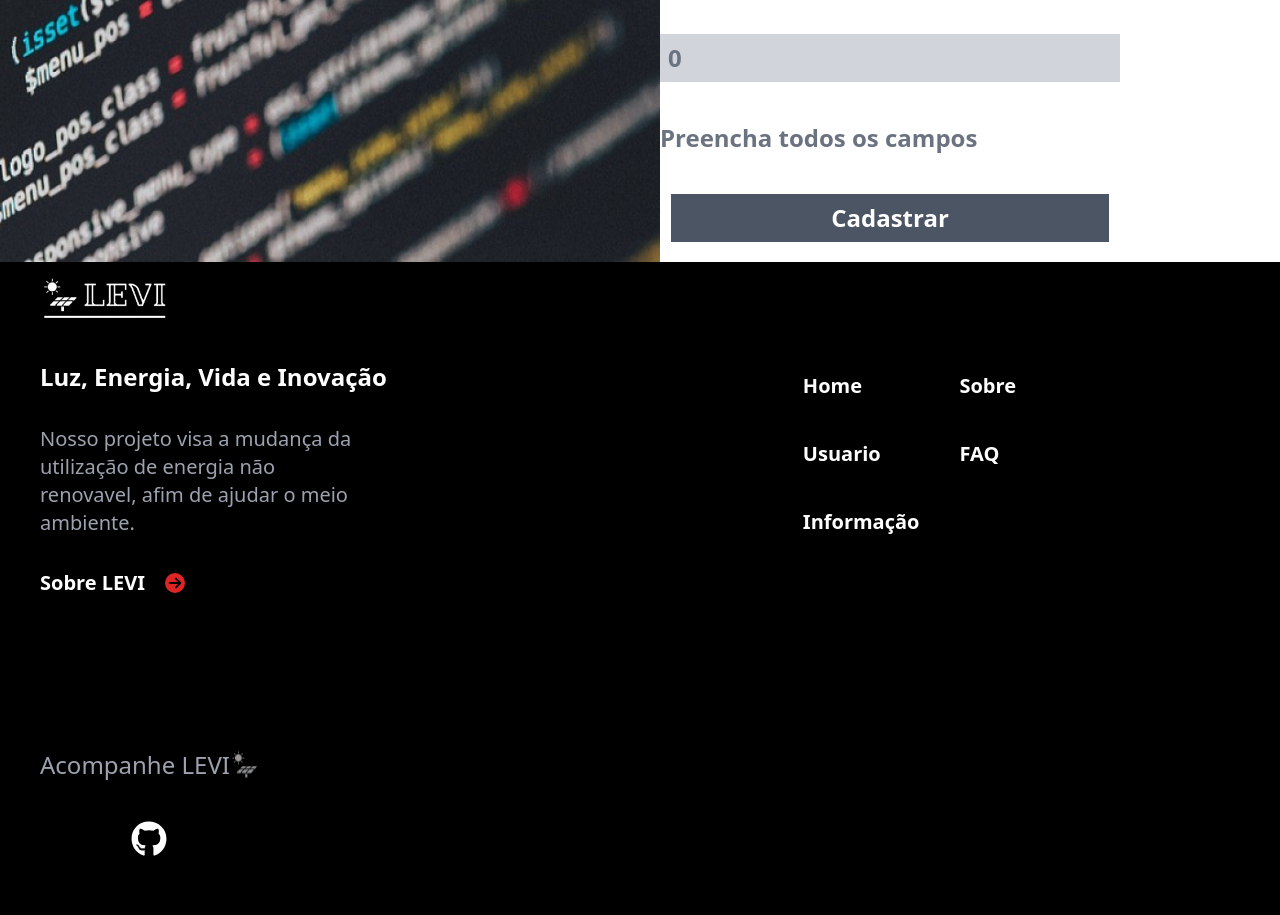
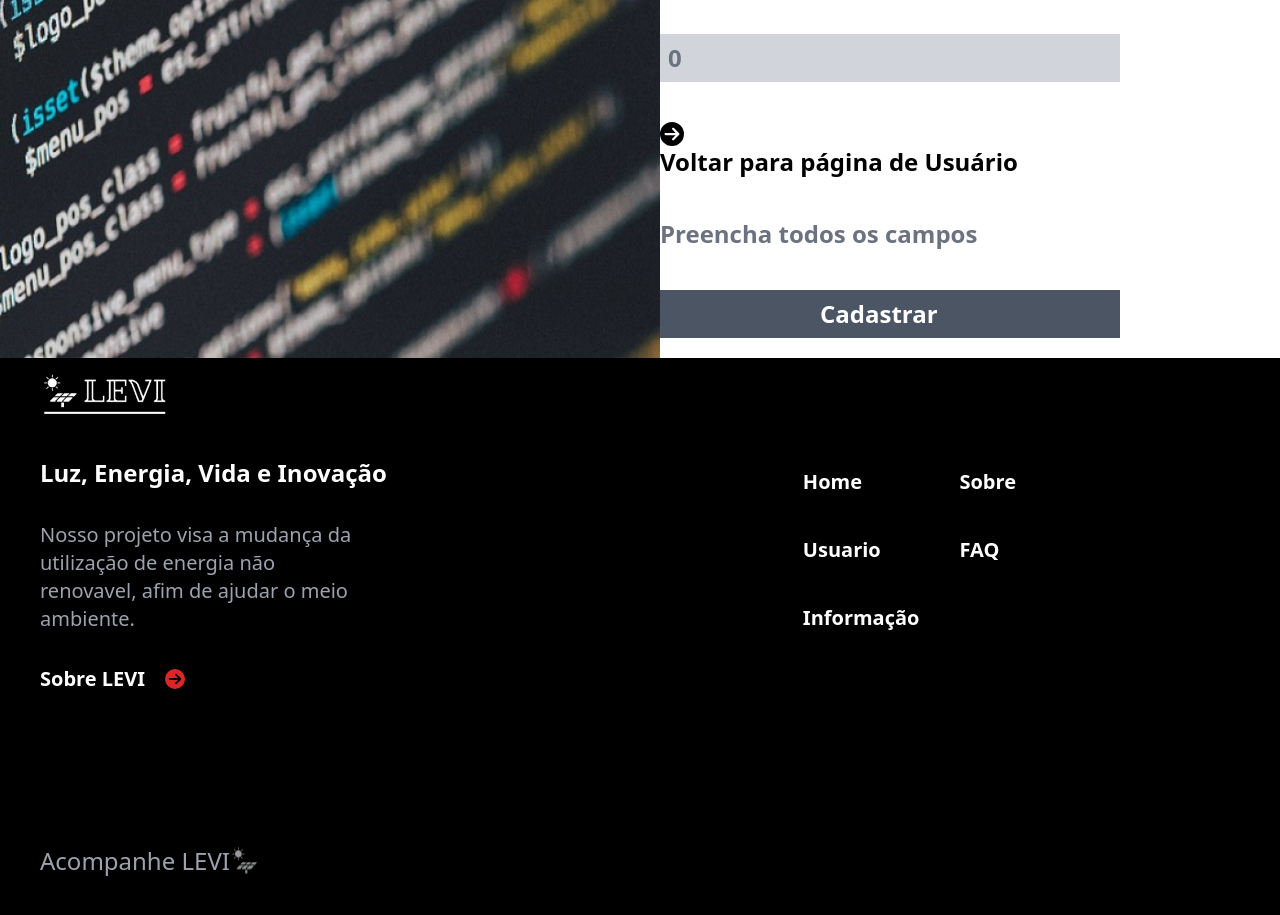
Before and after one commit to LEVI-FIAP/Front-end, a Next.js app: page /usuario/relatorio/cadastrar/1 in a window 1280 px wide. Shown: the part 1020-1935 px from the top of the page. Built offline with nearby package versions, Linux system fonts and the light colour scheme.

Commit message:
adicionei opção para voltar pro usuario

```diff
--- a/src/app/usuario/editar/[idUser]/page.tsx
+++ b/src/app/usuario/editar/[idUser]/page.tsx
@@ -4,6 +4,7 @@ import Link from "next/link"
 import { useRouter } from "next/navigation";
 import { useEffect, useState } from "react";
 import { IoIosArrowBack as SetaEsquerda } from "react-icons/io";
+import { FaCircleArrowRight as SetaDireita} from "react-icons/fa6";
 import fundo from "@/images/form-edit.png";
 import Image from "next/image";
 
@@ -100,6 +101,10 @@ export default function Editar({params}: {params: { idUser: number }}) {
                     </button>
                   </div>
               </div>
+              <Link href={`/usuario/${params.idUser}`}>
+                <SetaDireita />
+                <h4>Voltar para página de Usuário</h4>
+              </Link>
               <h3 className={className}>{mensagemStatus}</h3>
               <div>
                   <button className="btn flex justify-self-center bg-gray-600 text-white py-2 px-40 phone:max-sm:px-10" type="submit">Alterar Dados</button>
--- a/src/app/usuario/relatorio/[relatorioId]/page.tsx
+++ b/src/app/usuario/relatorio/[relatorioId]/page.tsx
@@ -156,8 +156,8 @@ if (erro) {
         <div className="bg-[url('../assets/fundo-relatorio-2.png')] bg-cover bg-center text-white px-20 py-10 flex flex-col gap-14 font-bold text-xl phone:max-md:text-lg phone:max-md:px-2 phone:max-lg:pt-20">
           <p className="w-110 phone:max-md:w-80">Esperamos que com esse investimento você decida se é vantajoso ou não, lembre-se a sua ajuda importa muito</p>
           <div className="link flex border-t-2 w-105 pt-10 mt-10 gap-10">
-            <h6>Voltar para a página de usuario</h6>
             <Link href={`/usuario/${relatorio.idUsuario}`} className="relative top-1 text-red-600">
+              <h6>Voltar para a página de usuario</h6>
               <SetaDireita/>
               </Link>
             </div>
--- a/src/app/usuario/relatorio/cadastrar/[userId]/page.tsx
+++ b/src/app/usuario/relatorio/cadastrar/[userId]/page.tsx
@@ -3,6 +3,7 @@ import { TipoRelatorio} from "@/types";
 import Link from "next/link"
 import { useState } from "react";
 import { IoIosArrowBack as SetaEsquerda } from "react-icons/io";
+import { FaCircleArrowRight as SetaDireita} from "react-icons/fa6";
 import fundo from "@/images/form-edit.png";
 import Image from "next/image";
 
@@ -108,10 +109,12 @@ export default function Cadastrar({params}: {params: { userId: number }}) {
                   <label htmlFor="idValor">Valor médio da conta de luz</label>
                   <input className="bg-gray-300 text-gray-500 p-2 w-108 sm:max-lg:w-auto phone:max-sm:w-60" type="number" name="valor" id="idValor" value={relatorio.contaLuz} onChange={(e)=> setRelatorio({...relatorio, contaLuz: Number(e.target.value)})} placeholder="Digite a média da sua conta de luz" required/>
               </div>
+              <Link href={`/usuario/${params.userId}`}>
+                <SetaDireita />
+                <h4>Voltar para página de Usuário</h4>
+              </Link>
               <h3 className={className}>{mensagemStatus}</h3>
-              <div >
-                  <button className="btn flex justify-self-center bg-gray-600 text-white py-2 px-40 phone:max-sm:px-10" type="submit">Cadastrar</button>
-              </div>
+              <button className="btn flex justify-self-center bg-gray-600 text-white py-2 px-40 phone:max-sm:px-10" type="submit">Cadastrar</button>
           </form>
         </aside>
     </main>
--- a/src/app/usuario/relatorio/editar/[idRelatorio]/page.tsx
+++ b/src/app/usuario/relatorio/editar/[idRelatorio]/page.tsx
@@ -3,6 +3,7 @@ import { TipoRelatorio} from "@/types";
 import Link from "next/link"
 import { useRouter } from "next/navigation";
 import { useEffect, useState } from "react";
+import { FaCircleArrowRight as SetaDireita} from "react-icons/fa6";
 import { IoIosArrowBack as SetaEsquerda } from "react-icons/io";
 import fundo from "@/images/form-edit.png";
 import Image from "next/image";
@@ -124,6 +125,10 @@ useEffect(() => {
               <label htmlFor="idValor">Valor médio da conta de luz</label>
               <input className="bg-gray-300 text-gray-500 p-2 w-108 sm:max-lg:w-auto phone:max-sm:w-60" type="number" name="valor" id="idValor" value={relatorio.contaLuz} onChange={(e)=> setRelatorio({...relatorio, contaLuz: Number(e.target.value)})} placeholder="Digite a média da sua conta de luz" required/>
             </div>
+            <Link href={`/usuario/${relatorio.idUsuario}`}>
+                <SetaDireita />
+                <h4>Voltar para página de Usuário</h4>
+            </Link>
             <h3 className={className}>{mensagemStatus}</h3>
             <div>
               <button className="btn flex justify-self-center bg-gray-600 text-white py-2 px-40 phone:max-sm:px-10" type="submit">Atualizar Dados</button>
```
